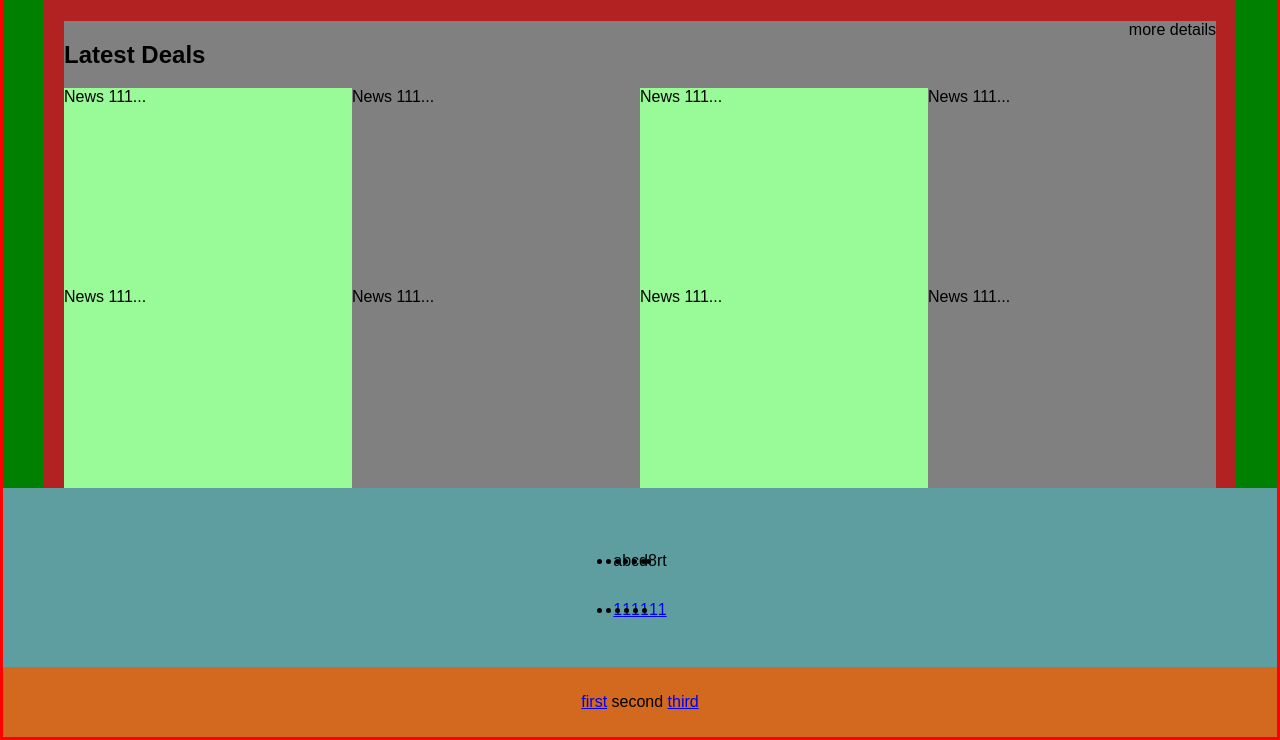
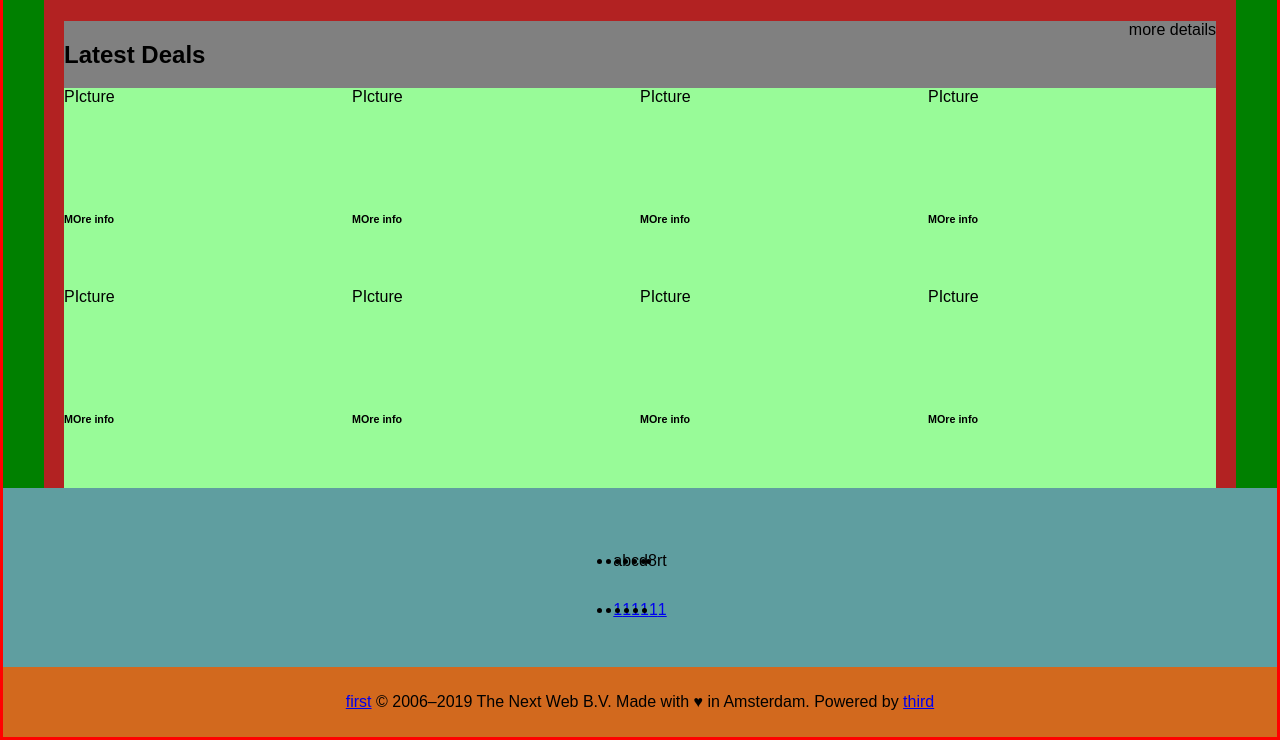
Before and after one commit to YairFernando67/TheNextWeb, a plain HTML site: page index.html in a window 1280 px wide. Shown: the part 2250-2990 px from the top of the page. Drawn offline with Linux system fonts and the light colour scheme.

Commit message:
finished the reactive design of the page and the styles

```diff
--- a/css/styles.css
+++ b/css/styles.css
@@ -152,6 +152,12 @@ ul {
   background: palegreen;
 }
 
+.section-container .latest-founding .nav-menu ul {
+  display: flex;
+  justify-content: center;
+  align-items: center;
+}
+
 .section-container .latest-founding-items {
   display: flex;
   flex-flow: row wrap;
@@ -180,6 +186,11 @@ ul {
 .section-container .latest-deals {
   display: flex;
   flex-flow: row wrap;
+}
+
+.section-container .latest-deals .content {
+  display: flex;
+  flex-direction: column;
 }
 
 .latest-deals div {
@@ -219,6 +230,23 @@ ul {
   .is-flex-four {
     flex-basis: 33.3%;
     max-width: 33.33%;
+  }
+
+  .section-container .latest-founding {
+    flex-direction: column;
+  }
+
+  .section-container .latest-founding .nav-menu ul {
+    justify-content: flex-start;
+  }
+
+  .latest-founding-items div:last-child{
+    display: none;
+  }
+
+  .popular .most-popular {
+    width: 50%;
+    height: 500px;
   }
 }
 
@@ -260,18 +288,36 @@ ul {
     max-width: 100%;
   }
 
-  .section-container .latest-news .content {
+  .section-container .latest-news .content,
+  .section-container .latest-deals .content {
     display: flex;
     flex-direction: row;
   }
 
-  .section-container .latest-news .content .img {
+  .section-container .latest-news .content .img,
+  .section-container .latest-deals .content .img {
     flex: 1;
     background: royalblue;
   }
 
-  .section-container .latest-news .content .info {
+  .section-container .latest-news .content .info,
+  .section-container .latest-deals .content .info {
     flex: 5;
     background: orangered;
   }
+
+  .section-container .latest-founding .nav-menu ul {
+    flex-direction: column;
+    justify-content: flex-start;
+    align-items: flex-start;
+  }
+
+  .popular .most-popular {
+    width: 100%;
+    height: 700px;
+  }
+
+  .footer .wrapper {
+    max-width: 400px;
+  }
 }
--- a/index.html
+++ b/index.html
@@ -147,7 +147,11 @@
           <header class="latest-founding flex">
             <h2>Latest funding rounds on Index.co</h2>
             <div class="nav-menu">
-              Nav Menu
+              <ul>
+                <li><a href="#">See more</a></li>
+                <li><a href="#">get updates by email</a></li>
+                <li><a href="#">Add info</a></li>
+              </ul>
             </div>
           </header>
           <div class="latest-founding-items">
@@ -199,30 +203,86 @@
             </div>
           </header>
           <div class="latest-deals">
-            <div class="is-flex-four">
-              News 111...
+              <article class="is-flex-four">
+                <div class="content">
+                  <div class="img">
+                    PIcture
                   </div>
-            <div class="is-flex-four">
-              News 111...
+                  <div class="info">
+                    <h6>MOre info</h6>
                   </div>
-            <div class="is-flex-four">
-              News 111...
                 </div>
-            <div class="is-flex-four">
-              News 111...
+              </article>
+              <article class="is-flex-four">
+                <div class="content">
+                  <div class="img">
+                    PIcture
                   </div>
-            <div class="is-flex-four">
-              News 111...
+                  <div class="info">
+                    <h6>MOre info</h6>
                   </div>
-            <div class="is-flex-four">
-              News 111...
                 </div>
-            <div class="is-flex-four">
-              News 111...
+              </article>
+              <article class="is-flex-four">
+                <div class="content">
+                  <div class="img">
+                    PIcture
                   </div>
-            <div class="is-flex-four">
-              News 111...
+                  <div class="info">
+                    <h6>MOre info</h6>
                   </div>
+                </div>
+              </article>
+              <article class="is-flex-four">
+                <div class="content">
+                  <div class="img">
+                    PIcture
+                  </div>
+                  <div class="info">
+                    <h6>MOre info</h6>
+                  </div>
+                </div>
+              </article>
+              <article class="is-flex-four">
+                <div class="content">
+                  <div class="img">
+                    PIcture
+                  </div>
+                  <div class="info">
+                    <h6>MOre info</h6>
+                  </div>
+                </div>
+              </article>
+              <article class="is-flex-four">
+                <div class="content">
+                  <div class="img">
+                    PIcture
+                  </div>
+                  <div class="info">
+                    <h6>MOre info</h6>
+                  </div>
+                </div>
+              </article>
+              <article class="is-flex-four">
+                <div class="content">
+                  <div class="img">
+                    PIcture
+                  </div>
+                  <div class="info">
+                    <h6>MOre info</h6>
+                  </div>
+                </div>
+              </article>
+              <article class="is-flex-four">
+                <div class="content">
+                  <div class="img">
+                    PIcture
+                  </div>
+                  <div class="info">
+                    <h6>MOre info</h6>
+                  </div>
+                </div>
+              </article>
             </div>
         </section>
       </div>
@@ -252,7 +312,9 @@
       <div class="footer-details flex-inline">
         <div class="wrapper">
           <span><a href="#">first</a></span>
-          <span>second</span>
+          <span>© 2006–2019 The Next Web B.V.
+              Made with ♥ in Amsterdam.
+              Powered by</span>
           <span><a href="#">third</a></span>
         </div>
       </div>
```
Lines whose indentation alone changed are shown as unchanged.
